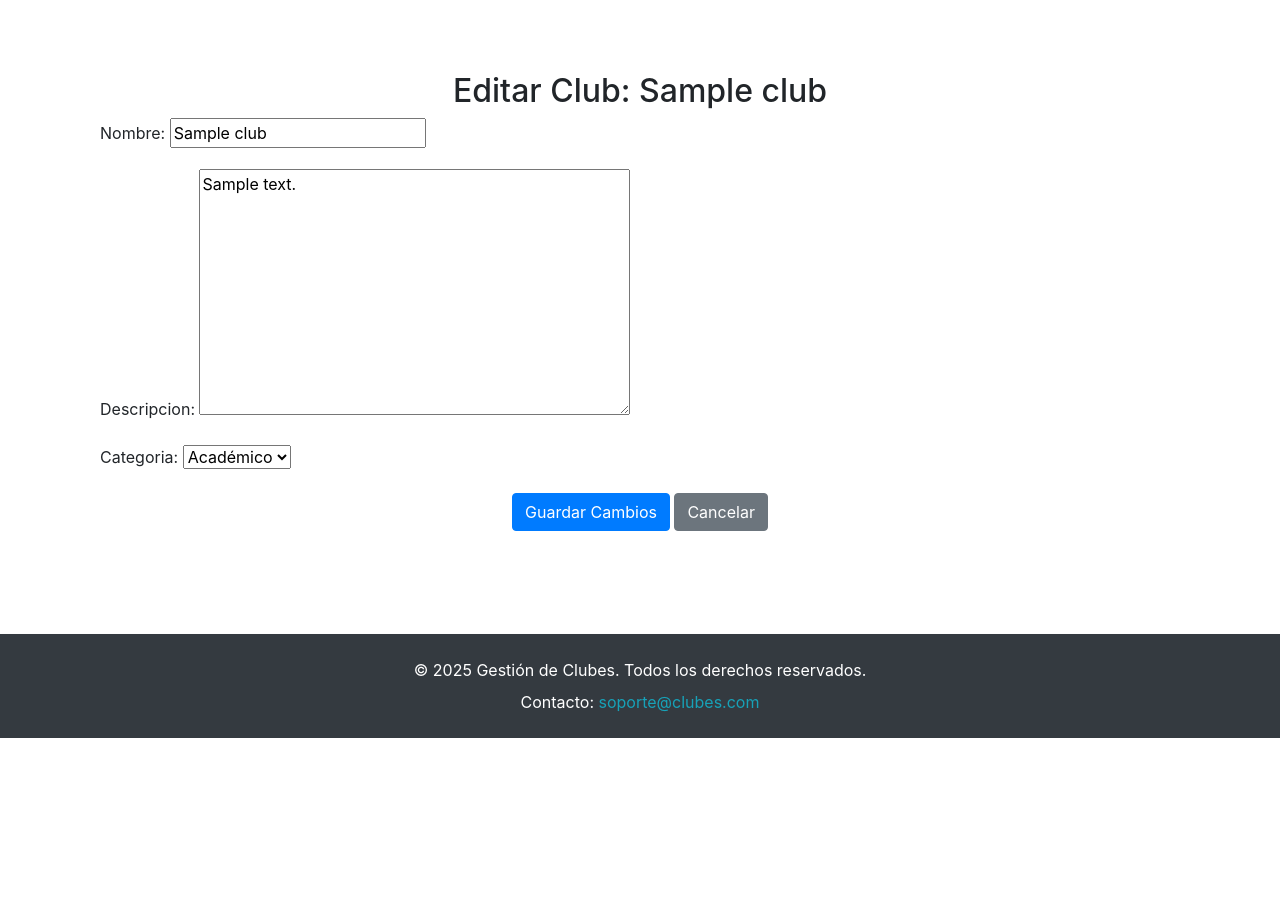
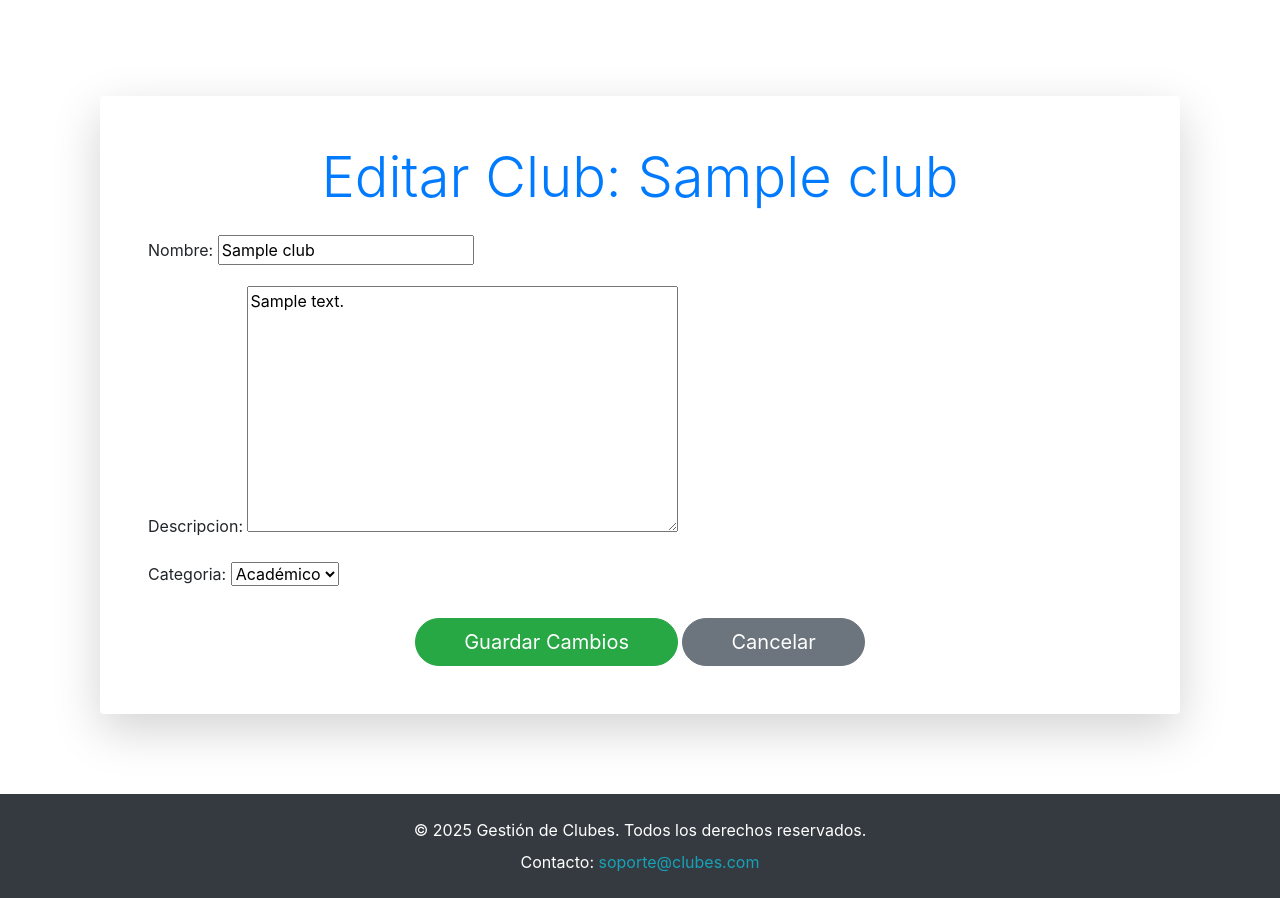
Before and after one commit to hidravneno/gestion_clubes-bien, a Django app: page /clubes/1/editar/ in a window 1280 px wide. Shown: the part 62-960 px from the top of the page. Before the commit the page ends 800 px from the top, so only its background shows below. Run offline with Django 4.2, Linux system fonts and the light colour scheme; a user stored in the database is signed in; tables that the repository leaves empty hold one stand-in row (values such as "Sample post"); some libraries are stand-ins or nearby versions.

Commit message:
template en editar club

```diff
--- a/templates/clubes/editar_club.html
+++ b/templates/clubes/editar_club.html
@@ -3,15 +3,25 @@
 {% block title %}Editar Club{% endblock %}
 
 {% block content %}
-<div class="container mt-4">
-    <h2 class="text-center">Editar Club: {{ club.nombre }}</h2>
-    <form method="post">
-        {% csrf_token %}
-        {{ form.as_p }}
-        <div class="text-center">
-            <button type="submit" class="btn btn-primary">Guardar Cambios</button>
-            <a href="{% url 'lista_clubes' %}" class="btn btn-secondary">Cancelar</a>
+<div class="container mt-5">
+    <div class="card shadow-lg rounded-4 border-0">
+        <div class="card-body p-5">
+            <h1 class="card-title text-center text-primary display-4 fw-bold mb-4">Editar Club: {{ club.nombre }}</h1>
+
+            <form method="post">
+                {% csrf_token %}
+                {{ form.as_p }}
+
+                <div class="text-center mt-4">
+                    <button type="submit" class="btn btn-success btn-lg px-5 rounded-pill">
+                        Guardar Cambios
+                    </button>
+                    <a href="{% url 'lista_clubes' %}" class="btn btn-secondary btn-lg px-5 rounded-pill">
+                        Cancelar
+                    </a>
+                </div>
+            </form>
         </div>
-    </form>
+    </div>
 </div>
 {% endblock %}
```
